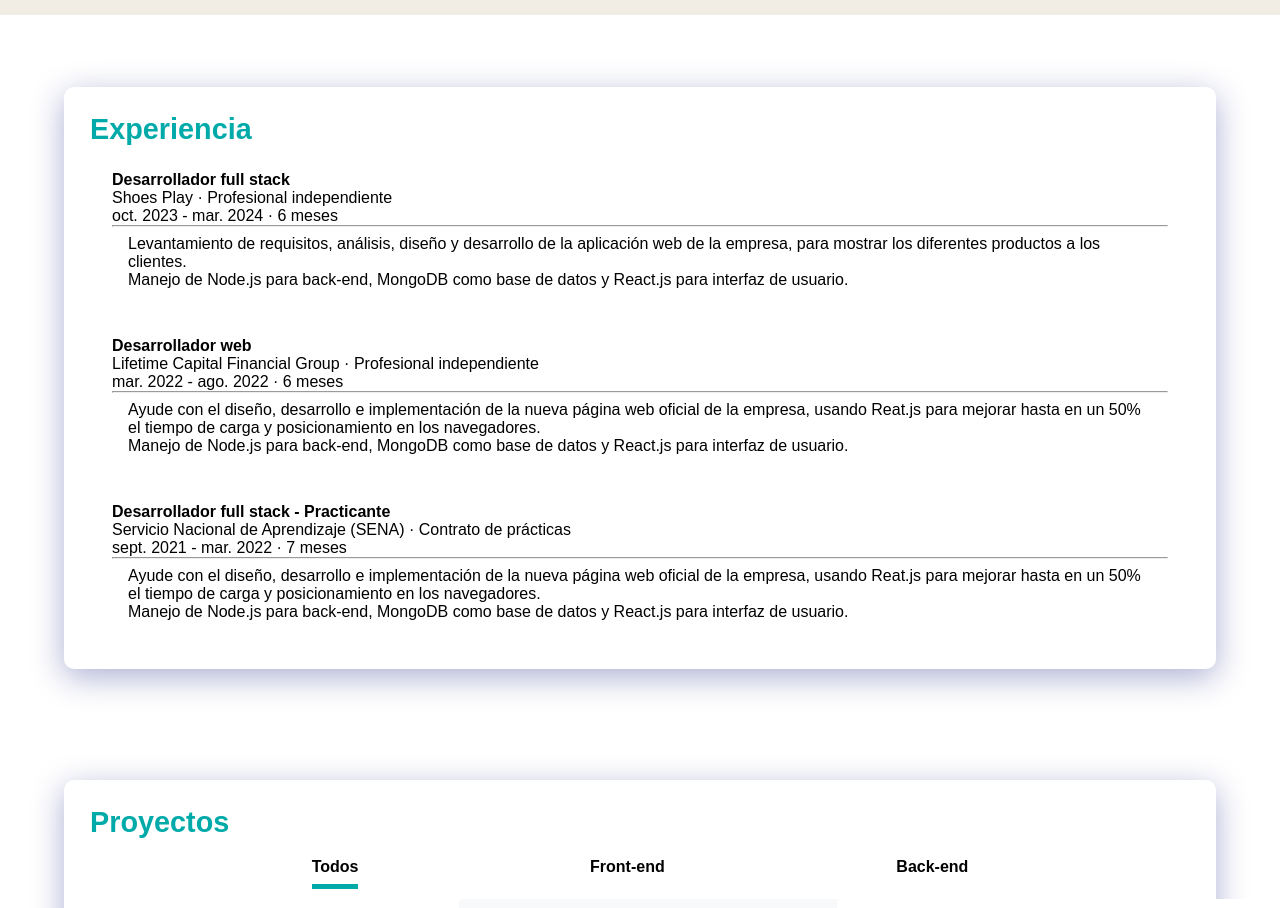
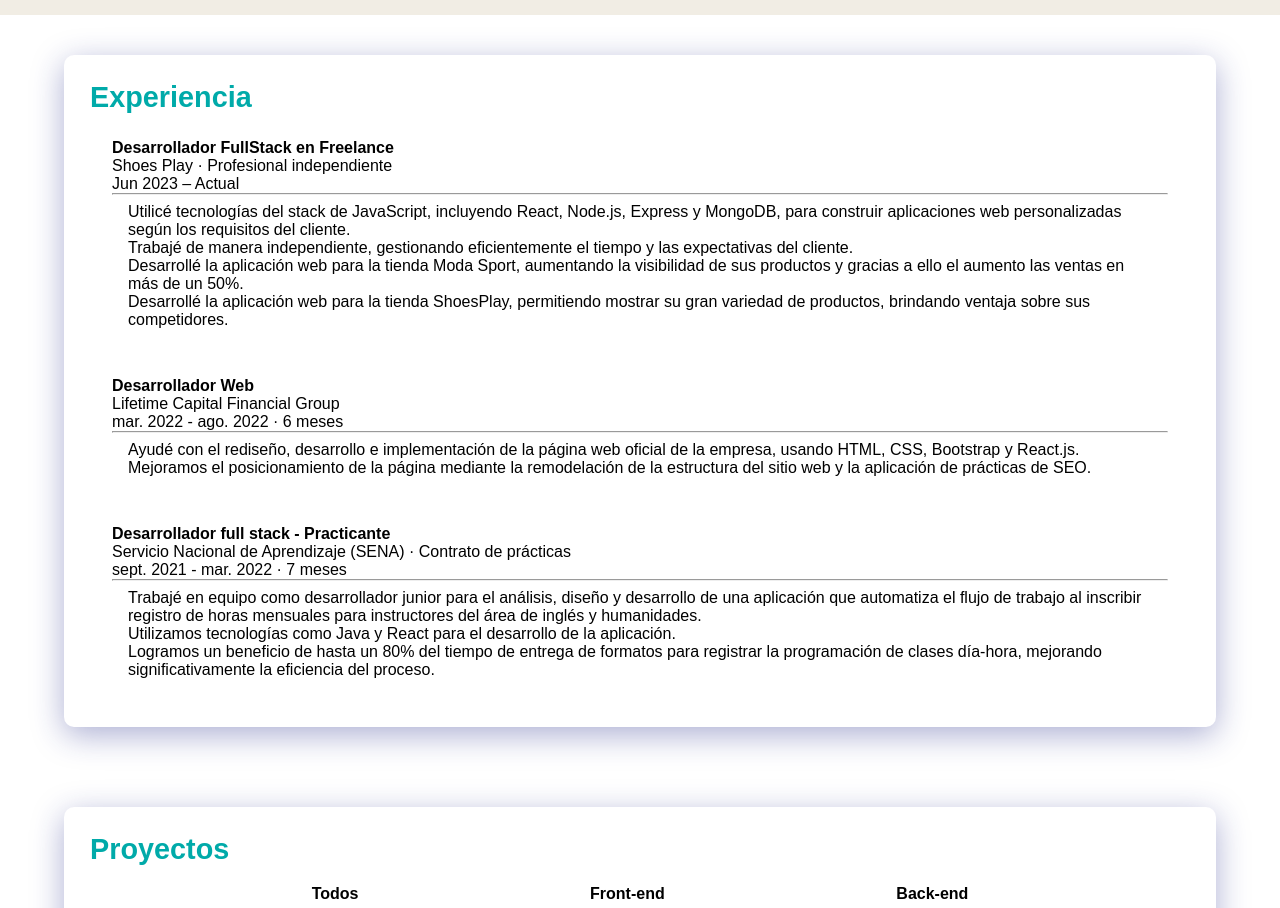
Before and after one commit to YeiiMaccDev/YeiiMaccDev.github.io, a React (Vite) app: page / in a window 1280 px wide. Shown: the part 1840-2748 px from the top of the page. Built offline with nearby package versions, Linux system fonts and the light colour scheme.

Commit message:
WorkHistory update items

```diff
--- a/src/pages/sections/WorkHistorySection.jsx
+++ b/src/pages/sections/WorkHistorySection.jsx
@@ -9,25 +9,27 @@ export const WorkHistorySection = () => {
                     <h2 className="about__title2">Experiencia</h2>
 
                     <div className="work-history__item">
-                        <p><strong>Desarrollador full stack</strong></p>
+                        <p><strong>Desarrollador FullStack en Freelance</strong></p>
                         <p>Shoes Play · Profesional independiente</p>
-                        <p>oct. 2023 - mar. 2024 · 6 meses</p>
+                        <p>Jun 2023 – Actual</p>
                         <hr />
                         <div className="work-history__item-description">
-                            <p>Levantamiento de requisitos, análisis, diseño y desarrollo de la aplicación web de la empresa, para mostrar los diferentes productos a los clientes.</p>
-                            <p>Manejo de Node.js para back-end, MongoDB como base de datos y React.js para interfaz de usuario.</p>
+                            <p>Utilicé tecnologías del stack de JavaScript, incluyendo React, Node.js, Express y MongoDB, para construir aplicaciones web personalizadas según los requisitos del cliente.</p>
+                            <p>Trabajé de manera independiente, gestionando eficientemente el tiempo y las expectativas del cliente.</p>
+                            <p>Desarrollé la aplicación web para la tienda Moda Sport, aumentando la visibilidad de sus productos y gracias a ello el aumento las ventas en más de un 50%.</p>
+                            <p>Desarrollé la aplicación web para la tienda ShoesPlay, permitiendo mostrar su gran variedad de productos, brindando ventaja sobre sus competidores.</p>
                         </div>
 
                     </div>
 
                     <div className="work-history__item">
-                        <p><strong>Desarrollador web</strong></p>
-                        <p>Lifetime Capital Financial Group · Profesional independiente</p>
+                        <p><strong>Desarrollador Web</strong></p>
+                        <p>Lifetime Capital Financial Group</p>
                         <p>mar. 2022 - ago. 2022 · 6 meses</p>
                         <hr />
                         <div className="work-history__item-description">
-                            <p>Ayude con el diseño, desarrollo e implementación de la nueva página web oficial de la empresa, usando Reat.js para mejorar hasta en un 50% el tiempo de carga y posicionamiento en los navegadores.</p>
-                            <p>Manejo de Node.js para back-end, MongoDB como base de datos y React.js para interfaz de usuario.</p>
+                            <p>Ayudé con el rediseño, desarrollo e implementación de la página web oficial de la empresa, usando HTML, CSS, Bootstrap y React.js.</p>
+                            <p>Mejoramos el posicionamiento de la página mediante la remodelación de la estructura del sitio web y la aplicación de prácticas de SEO.</p>
                         </div>
 
                     </div>
@@ -39,8 +41,9 @@ export const WorkHistorySection = () => {
                         <p>sept. 2021 - mar. 2022 · 7 meses</p>
                         <hr />
                         <div className="work-history__item-description">
-                            <p>Ayude con el diseño, desarrollo e implementación de la nueva página web oficial de la empresa, usando Reat.js para mejorar hasta en un 50% el tiempo de carga y posicionamiento en los navegadores.</p>
-                            <p>Manejo de Node.js para back-end, MongoDB como base de datos y React.js para interfaz de usuario.</p>
+                            <p>Trabajé en equipo como desarrollador junior para el análisis, diseño y desarrollo de una aplicación que automatiza el flujo de trabajo al inscribir registro de horas mensuales para instructores del área de inglés y humanidades.</p>
+                            <p>Utilizamos tecnologías como Java y React para el desarrollo de la aplicación.</p>
+                            <p>Logramos un beneficio de hasta un 80% del tiempo de entrega de formatos para registrar la programación de clases día-hora, mejorando significativamente la eficiencia del proceso.</p>
                         </div>
                     </div>
 
```
